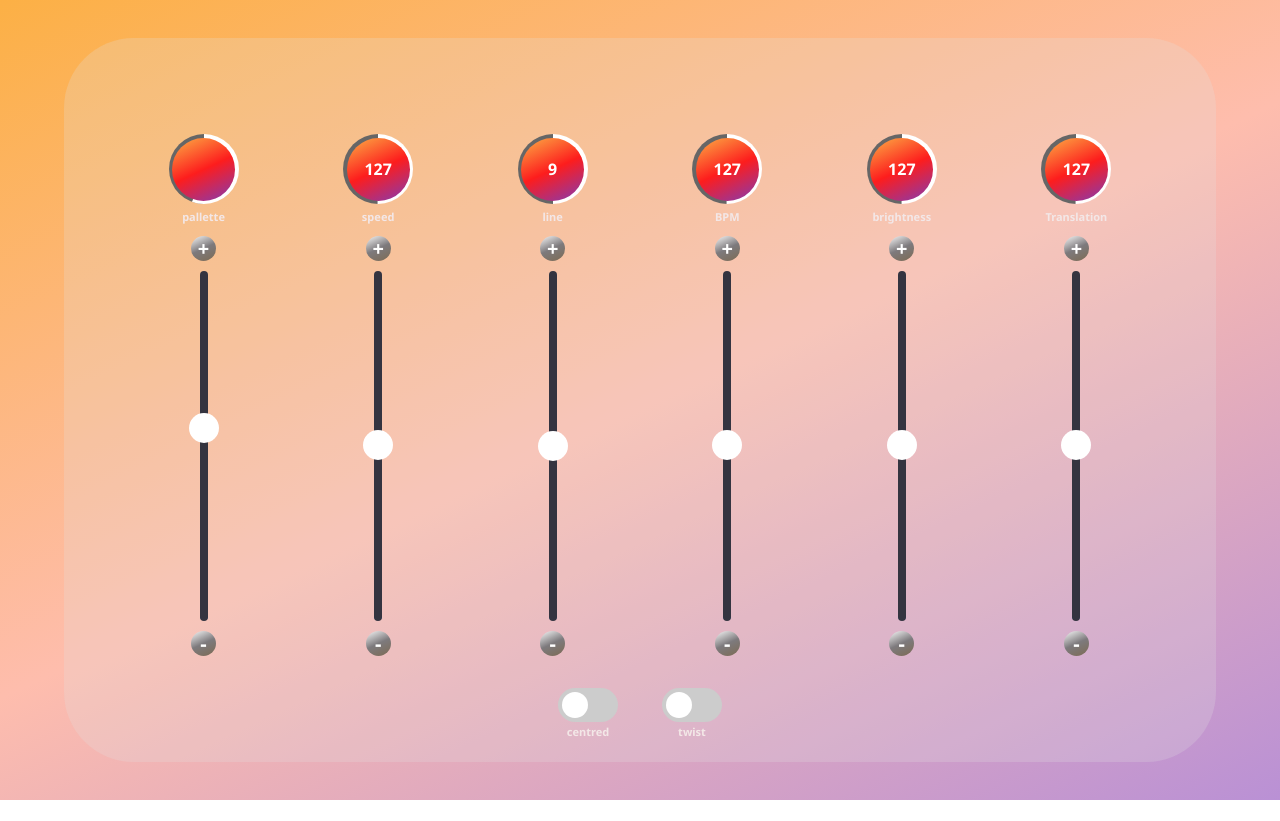
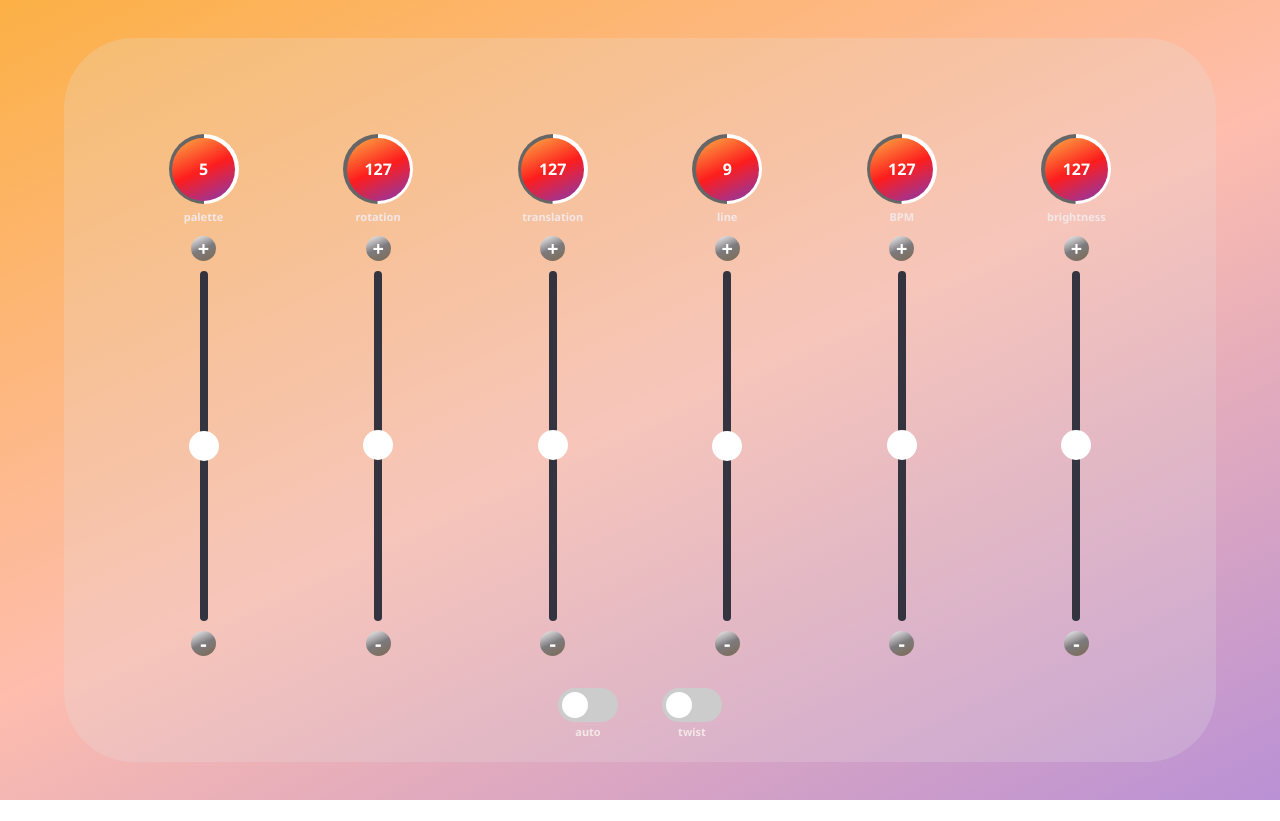
Before and after one commit to costyn/lightwork, a plain HTML site: page index.html in a window 1280 px wide. Drawn offline with Linux system fonts and the light colour scheme.

Commit message:
Modding it up

```diff
--- a/donut.js
+++ b/donut.js
@@ -1,23 +1,18 @@
-
+const baseUrl = location.origin
 function dataPrep(value, node){
   let val
 
   // TODO :: Adding functionality to the params ===> BPM , pattern , translation-speed
   switch (node) {
-    case 'pallette':
-    val= Math.floor(value/10);
-    if( val == 0) { val = "RainbowColors_p";}
-    if( val == 1) { val = "RainbowStripeColors_p";}
-    if( val == 2) { val = "HeatColors_p";}
-    if( val == 3) { val = "LavaColors_p";}
-    if( val == 4) { val = "CloudColors_p";}
-    if( val == 5) { val = "OceanColors_p";}
-    if( val == 6) { val = "ForestColors_p";}
-    if( val == 7) { val = "PartyColors_p";}
-    if( val == 8) { val = "sutaburosuRainbowPalette";}
+    case 'palette':
+      val= Math.floor(value/10);
       break;
 
     case 'speed':
+      val= Math.floor(value/0.392156862745098);
+      break;
+
+    case 'translationSpeed':
       val= Math.floor(value/0.392156862745098);
       break;
 
@@ -29,7 +24,7 @@ function dataPrep(value, node){
       val= Math.round(value/8.3333333333333333333333333333333)+3;
       break;
 
-    case 'centred':
+    case 'autoAdvancePalette':
       document.querySelector(`#${node}`).checked ? val = 1 : val = 0
       break;
 
@@ -37,11 +32,7 @@ function dataPrep(value, node){
       val= Math.floor(value/0.392156862745098);
       break;
 
-      case 'bpm':
-      val= Math.floor(value/0.392156862745098);
-      break;
-
-      case 'translation':
+    case 'bpm':
       val= Math.floor(value/0.392156862745098);
       break;
 
@@ -108,7 +99,9 @@ function updateDonut(percent, element){
       var thumb = parent.querySelector('.range-slider__thumb'),
           bar = parent.querySelector('.range-slider__bar'),
           pct = element.value * ((parent.clientHeight - thumb.clientHeight) / parent.clientHeight);
-          element.id != 'pallette' ?center.innerHTML = `<h4 class = "center-text" style = "margin : 0; color : white;" >${dataPrep(element.value, element.id)}</h4>` : center.innerHTML = ``
+
+          // element.id != 'palette' ?center.innerHTML = `<h4 class = "center-text" style = "margin : 0; color : white;" >${dataPrep(element.value, element.id)}</h4>` : center.innerHTML = ``
+          center.innerHTML = `<h4 class = "center-text" style = "margin : 0; color : white;" >${dataPrep(element.value, element.id)}</h4>`
 
       thumb.style.bottom = pct + '%';
       bar.style.height = 'calc(' + pct + '% + ' + thumb.clientHeight / 2 + 'px)';
--- a/index.html
+++ b/index.html
@@ -3,10 +3,10 @@
 <head>
     <meta charset="UTF-8">
     <meta name="viewport" content="width=device-width, initial-scale=1.0">
-    <title>Document</title>
+    <title>Lumi</title>
     <link rel="preconnect" href="https://fonts.gstatic.com">
 <link href="https://fonts.googleapis.com/css2?family=Noto+Sans:wght@700&display=swap" rel="stylesheet">
-    <link rel="stylesheet" href="./styles.css">
+    <link rel="stylesheet" href="/styles.css">
 </head>
 <body>
 <div class="mother ">
@@ -28,11 +28,11 @@
             <span></span>
           </div>
         </div>
-        <span class="text" >pallette</span>
+        <span class="text" >palette</span>
       </div>
       <button class="btn plus">+</button>
       <div class="range-slider">
-        <input name = "pallette" id = "pallette" type="range" orient="vertical" min="0" max="100" step="11.111111111" />
+        <input name = "palette" id = "palette" type="range" orient="vertical" min="0" max="100" step="10" />
         <div class="range-slider__bar"></div>
         <div class="range-slider__thumb"></div>
       </div>
@@ -55,7 +55,7 @@
           <span></span>
         </div>
       </div>
-      <span class="text">speed</span>
+      <span class="text">rotation</span>
     </div>
     <button class="btn plus">+</button>
     <div class="range-slider">
@@ -65,6 +65,32 @@
     </div>
     <button class="btn minus">-</button>
   </div>
+
+  <div class="container">
+    <div class="donut-chart-block block">
+      <div class="donut-chart">
+        <div id="section1" class="clip">
+          <div class="item"></div>
+        </div>
+        <div id="section2" class="clip">
+          <div class="item"></div>
+        </div>
+        <div id="section3" class="clip">
+          <div class="item"></div>
+        </div>
+        <div class="center"><span></span></div>
+      </div>
+      <span class="text">translation</span>
+    </div>
+    <button class="btn plus">+</button>
+    <div class="range-slider">
+      <input  orient="vertical" type="range" id = "translationSpeed" name = "brightness" min="0" max="100" step = '0.392156862745098'>
+      <div class="range-slider__bar"></div>
+      <div class="range-slider__thumb"></div>
+    </div>
+    <button class="btn minus">-</button>
+  </div>
+
 
 
     <div class="container">
@@ -168,42 +194,17 @@
       </div>
       <button class="btn minus">-</button>
     </div>
-
-    <div class="container">
-      <div class="donut-chart-block block">
-        <div class="donut-chart">
-          <div id="section1" class="clip">
-            <div class="item"></div>
-          </div>
-          <div id="section2" class="clip">
-            <div class="item"></div>
-          </div>
-          <div id="section3" class="clip">
-            <div class="item"></div>
-          </div>
-          <div class="center"><span></span></div>
-        </div>
-        <span class="text">Translation</span>
-      </div>
-      <button class="btn plus">+</button>
-      <div class="range-slider">
-        <input  orient="vertical" type="range" id = "translation" name = "brightness" min="0" max="100" step = '0.392156862745098'>
-        <div class="range-slider__bar"></div>
-        <div class="range-slider__thumb"></div>
-      </div>
-      <button class="btn minus">-</button>
-    </div>
   </div>
 
   <div class="switch-box">
     <div class="container flip">
       <div class="range-slider check">
         <label class="switch">
-          <input id="centred" name="centred" type="checkbox">
+          <input id="autoAdvancePalette" name="autoAdvancePalette" type="checkbox">
           <span class="slider round"></span>
       </label>
-      <span class="text switch-text">centred</span>
-      </div>
+      <span class="text switch-text">auto</span>
+    </div>
     </div>
     <div class="container flip ">
       <div class="range-slider check">
@@ -223,7 +224,7 @@
 
 
 </body>
-<script src="./donut.js"></script>
+<script src="/donut.js"></script>
 
 </script>
 </html>
```
Also changed, not shown: favicon.ico (added).
